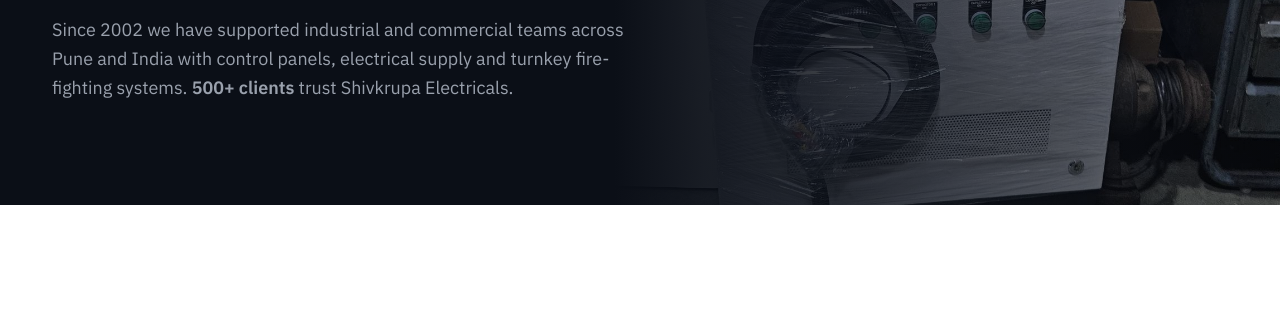
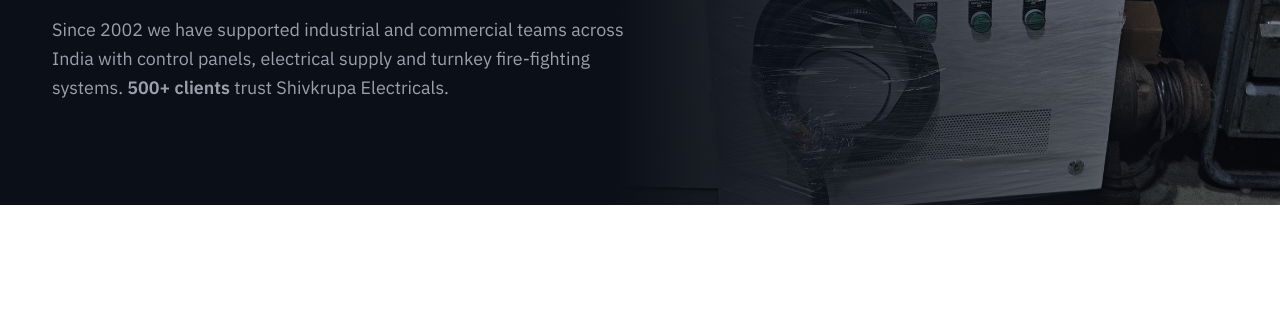
Before and after one commit to shivkrupaworks/electricals, a plain HTML site: page clients.html in a window 1280 px wide. Shown: the part 328-645 px from the top of the page. Drawn offline with Linux system fonts and the light colour scheme.

Commit message:
Update clients.html

```diff
--- a/clients.html
+++ b/clients.html
@@ -66,7 +66,7 @@
         <div class="page-hero-inner on-dark">
           <nav class="crumbs" aria-label="Breadcrumb"><a href="index.html">Home</a><span aria-hidden="true">/</span><strong>Clients</strong></nav>
           <h1>Our clients</h1>
-          <p class="lead">Since 2002 we have supported industrial and commercial teams across Pune and India with control panels, electrical supply and turnkey fire-fighting systems. <strong>500+ clients</strong> trust Shivkrupa Electricals.</p>
+          <p class="lead">Since 2002 we have supported industrial and commercial teams across India with control panels, electrical supply and turnkey fire-fighting systems. <strong>500+ clients</strong> trust Shivkrupa Electricals.</p>
         </div>
       </div>
     </section>
```
